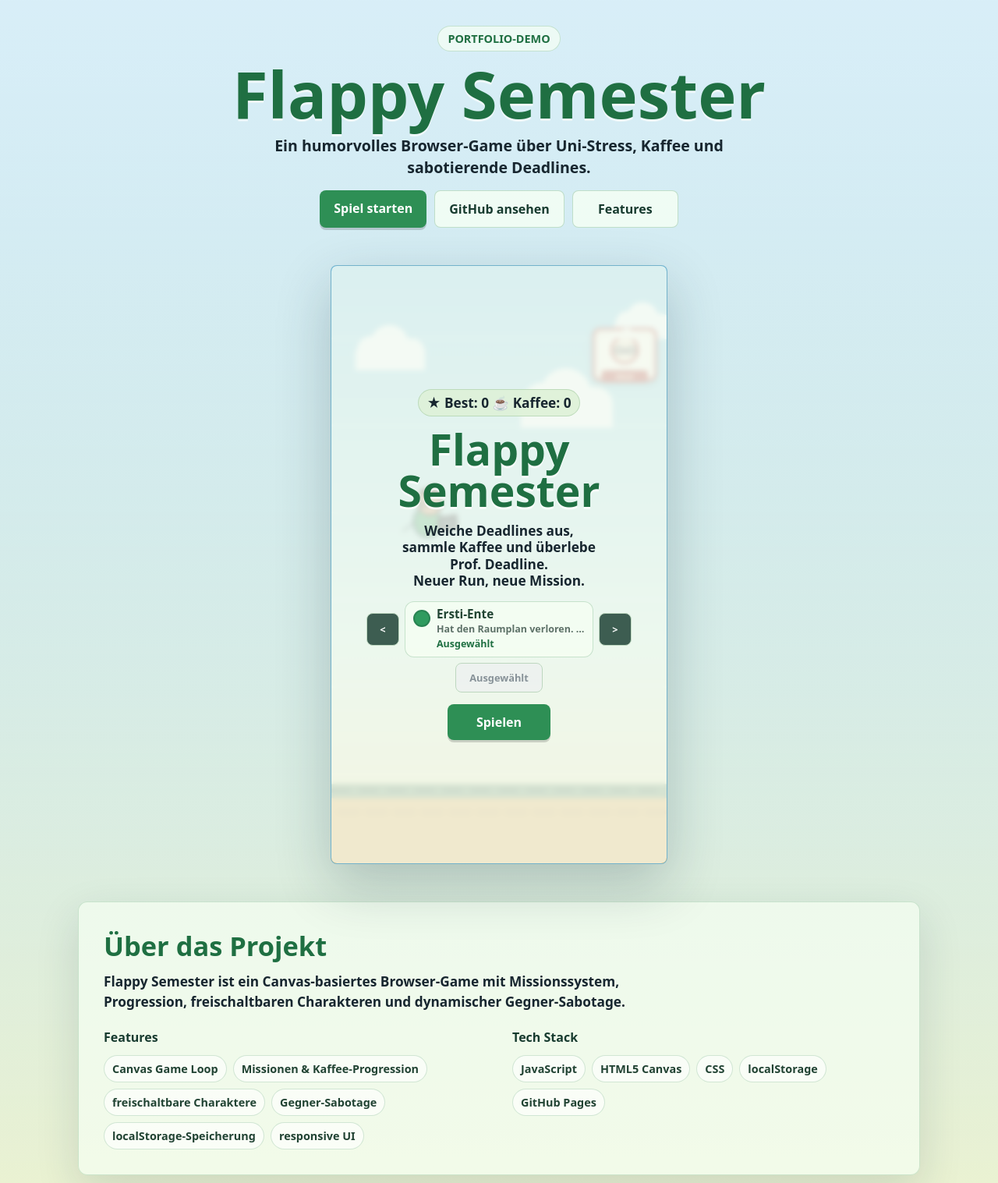
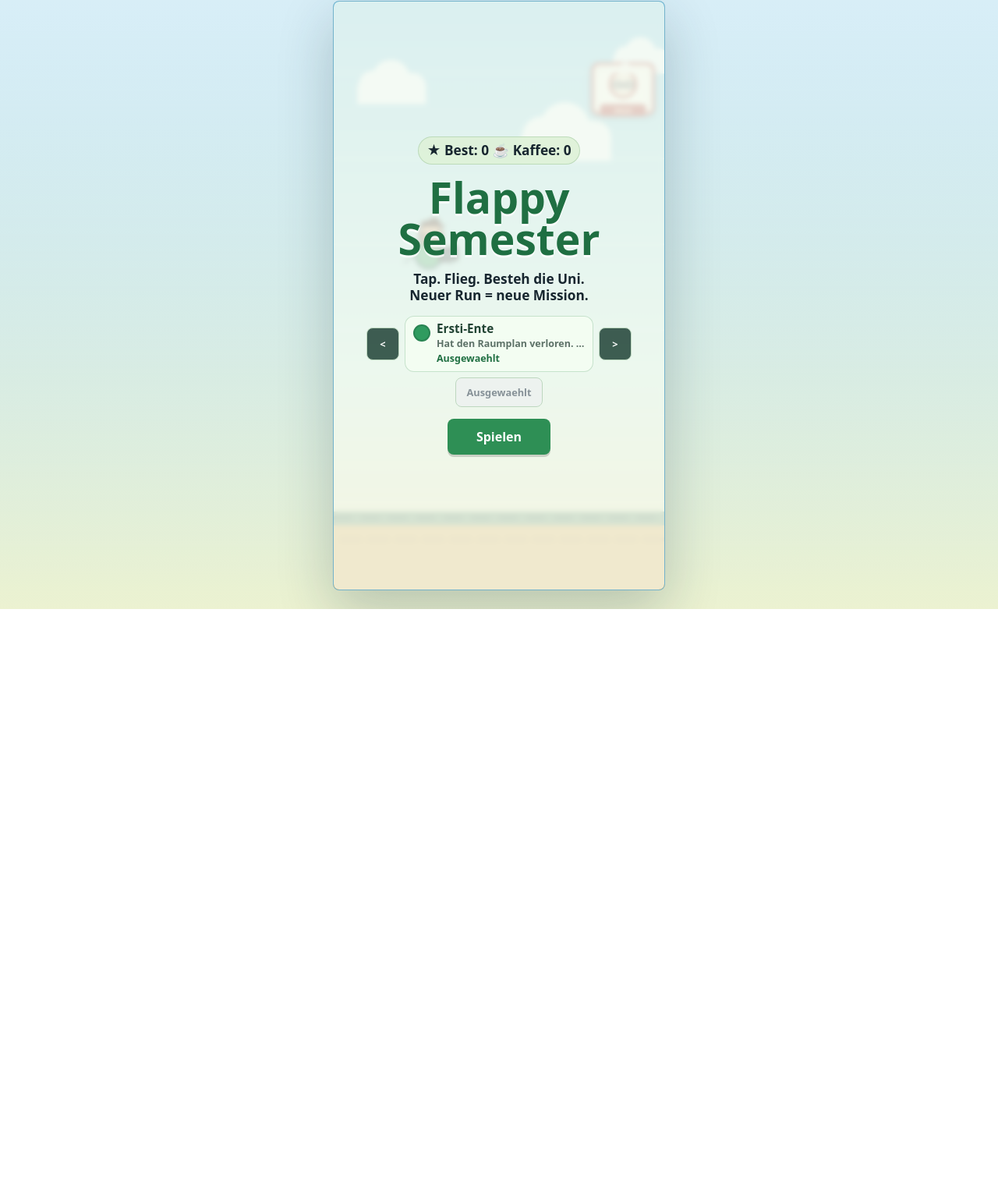
Before and after one commit to Pa3tte/flappy-semester, a website: page index.html in a window 1280 px wide. Shown: the part 23-1540 px from the top of the page at 78% size. After the commit the page ends 804 px from the top, so only its background shows below. Drawn offline with Linux system fonts and the light colour scheme.

Commit message:
Revert "zweiter commit"
This reverts commit 67da372a21452cf2e062ae776ad9316ef182368c.

```diff
--- a/index.html
+++ b/index.html
@@ -4,23 +4,11 @@
     <meta charset="utf-8">
     <meta name="viewport" content="width=device-width, initial-scale=1">
     <title>Flappy Semester</title>
-    <link rel="stylesheet" href="./styles.css">
+    <link rel="stylesheet" href="styles.css">
   </head>
   <body>
-    <main class="site-shell">
-      <section class="project-hero" aria-labelledby="projectTitle">
-        <p class="project-kicker">Portfolio-Demo</p>
-        <h1 id="projectTitle">Flappy Semester</h1>
-        <p>Ein humorvolles Browser-Game über Uni-Stress, Kaffee und sabotierende Deadlines.</p>
-        <div class="project-actions">
-          <a class="button-link" href="#game">Spiel starten</a>
-          <a class="button-link secondary-link" href="https://github.com/Pa3tte/flappy-semester" rel="noopener">GitHub ansehen</a>
-          <a class="button-link secondary-link" href="#features">Features</a>
-        </div>
-      </section>
-
-      <section id="game" class="app" aria-label="Flappy Semester Spiel">
-        <div class="game-shell">
+    <main class="app" aria-label="Flappy Semester Spiel">
+      <section class="game-shell">
         <div class="canvas-wrap">
           <canvas id="gameCanvas" width="432" height="768" aria-label="Flappy Semester Spielfeld"></canvas>
           <div id="gameToolbar" class="game-toolbar" aria-label="Spielstatus" hidden>
@@ -33,14 +21,16 @@
               <strong id="coffeeText">0</strong>
             </div>
             <button id="pauseButton" type="button" aria-label="Pause umschalten">Ⅱ</button>
-              <p id="missionText" class="mission-hud">Mission: Bereit</p>
+            <p id="missionText" class="mission-hud">Mission: Neuer Run = neue Mission</p>
             <span id="bestText" hidden>0</span>
+            <span id="goalLabel" hidden>Ziel</span>
+            <span id="goalText" hidden>0</span>
           </div>
           <div id="overlay" class="overlay" data-screen="start">
-              <p id="eyebrowText" class="eyebrow">Premium-Panik für zwischendurch</p>
+            <p id="eyebrowText" class="eyebrow">Premium-Panik fuer zwischendurch</p>
             <h1>Flappy<br>Semester</h1>
-              <p id="overlayText">Weiche Deadlines aus, sammle Kaffee und überlebe Prof. Deadline.</p>
-              <div id="skinChooser" class="skin-chooser" aria-label="Figur auswählen"></div>
+            <p id="overlayText">Hilf Byte-Basti durch die Koffeinzone, bevor das Modulhandbuch zurueckschlaegt.</p>
+            <div id="skinChooser" class="skin-chooser" aria-label="Figur auswaehlen"></div>
             <div class="overlay-actions">
               <button id="primaryButton" type="button">Spielen</button>
               <button id="menuButton" type="button" class="secondary menu-button" hidden>Hauptmenü</button>
@@ -48,39 +38,9 @@
             </div>
           </div>
         </div>
-        </div>
-      </section>
-
-      <section id="features" class="project-info" aria-labelledby="aboutTitle">
-        <h2 id="aboutTitle">Über das Projekt</h2>
-        <p>Flappy Semester ist ein Canvas-basiertes Browser-Game mit Missionssystem, Progression, freischaltbaren Charakteren und dynamischer Gegner-Sabotage.</p>
-
-        <div class="project-columns">
-          <div>
-            <h3>Features</h3>
-            <ul class="feature-list">
-              <li>Canvas Game Loop</li>
-              <li>Missionen & Kaffee-Progression</li>
-              <li>freischaltbare Charaktere</li>
-              <li>Gegner-Sabotage</li>
-              <li>localStorage-Speicherung</li>
-              <li>responsive UI</li>
-            </ul>
-          </div>
-          <div>
-            <h3>Tech Stack</h3>
-            <ul class="tech-list">
-              <li>JavaScript</li>
-              <li>HTML5 Canvas</li>
-              <li>CSS</li>
-              <li>localStorage</li>
-              <li>GitHub Pages</li>
-            </ul>
-          </div>
-        </div>
       </section>
     </main>
 
-    <script src="./src/standalone.js"></script>
+    <script src="src/standalone.js"></script>
   </body>
 </html>
--- a/src/standalone.js
+++ b/src/standalone.js
@@ -60,8 +60,8 @@
   // CONTENT
   const THEME = {
     title: "Flappy\nSemester",
-    subtitle: "Bestehe das Semester.",
-    howTo: "Tippen oder Space = Flap.\nWeiche dem Uni-Chaos aus.",
+    subtitle: "Tap. Flieg. Besteh die Uni.",
+    howTo: "Tippen oder Space = Flap.\nUni-Chaos ausweichen.",
     comments: [
       "Modulhandbuch sagt nein.",
       "Koffein leer.",
@@ -71,7 +71,7 @@
       "Compiler weint.",
       "Crashkurs bestanden."
     ],
-    scoreBursts: ["ECTS!", "Koffein!", "Noch wach!", "Build grün!", "Fast akademisch!"],
+    scoreBursts: ["ECTS!", "Koffein!", "Noch wach!", "Build gruen!", "Fast akademisch!"],
     obstacles: [
       { label: "WHITE WIRE", detail: "ENERGY", color: "#101820" },
       { label: "DEADLINE", detail: "23:59", color: "#b83b34" },
@@ -122,7 +122,7 @@
       },
       {
         id: "pruefungsamtPhantom",
-        name: "Prüfungsamt-Phantom",
+        name: "Pruefungsamt-Phantom",
         title: "Nur mittwochs sichtbar",
         description: "Erscheint nach Fristablauf.",
         priceCoffee: 0,
@@ -150,9 +150,9 @@
       },
       {
         id: "mensaMoewenlord",
-        name: "Mensa-Möwenlord",
+        name: "Mensa-Moewenlord",
         title: "Pommes sind sein Recht",
-        description: "Stiehlt Snacks und Würde.",
+        description: "Stiehlt Snacks und Wuerde.",
         priceCoffee: 1500,
         unlock: { type: "coffee_and_milestone", amount: 1500, milestone: "survive_25_sabotages" },
         colorPrimary: "#0f766e",
@@ -190,7 +190,7 @@
           warnShrink: "Neue Ordnung.",
           warnBluff: "Achtung Papierkram.",
           shift: "Abgabe vorgezogen.",
-          shrink: "Lücke? Welche Lücke?",
+          shrink: "Luecke? Welche Luecke?",
           bluff: "Nur Kleingedrucktes."
         }
       }
@@ -238,7 +238,7 @@
     },
     {
       id: "survive_2_sabotages",
-      text: "Überlebe 2 Sabotagen.",
+      text: "Ueberlebe 2 Sabotagen.",
       shortText: "2 Sabotagen",
       reward: 30,
       isComplete(game) {
@@ -262,8 +262,8 @@
     },
     {
       id: "pass_5_pipes",
-      text: "Schaffe 5 Säulen.",
-      shortText: "5 Säulen",
+      text: "Schaffe 5 Saeulen.",
+      shortText: "5 Saeulen",
       reward: 20,
       isComplete(game) {
         return game.model.stats.pipesPassed >= 5;
@@ -308,7 +308,7 @@
       return { tier: 1, name: "annoying", actionChance: 0.3, cooldown: 4.3, maxGapShift: 50, gapShrinkFactor: 0.9, minGapHeight: 136, maxComboActions: 1, tierMessage: "" };
     }
     if (score < 20) {
-      return { tier: 2, name: "stress", actionChance: 0.5, cooldown: 3.15, maxGapShift: 74, gapShrinkFactor: 0.82, minGapHeight: 120, maxComboActions: 1, tierMessage: "Prüfungsphase beginnt." };
+      return { tier: 2, name: "stress", actionChance: 0.5, cooldown: 3.15, maxGapShift: 74, gapShrinkFactor: 0.82, minGapHeight: 120, maxComboActions: 1, tierMessage: "Pruefungsphase beginnt." };
     }
     if (score < 30) {
       return { tier: 2, name: "crunch", actionChance: 0.68, cooldown: 2.35, maxGapShift: 84, gapShrinkFactor: 0.78, minGapHeight: 114, maxComboActions: 1, tierMessage: "" };
@@ -450,7 +450,7 @@
     const unlock = character.unlock || { type: "default" };
     const missing = [];
     if (unlock.type === "default") {
-      return { met: true, label: "Ausgewählt" };
+      return { met: true, label: "Ausgewaehlt" };
     }
     if ((unlock.type === "coffee" || unlock.type === "coffee_and_milestone") && progress.coffee < unlock.amount) {
       missing.push(`${unlock.amount} Kaffee`);
@@ -460,7 +460,7 @@
     }
     return {
       met: missing.length === 0,
-      label: missing.length ? `Benötigt: ${missing.join(" + ")}` : character.priceCoffee > 0 ? `${character.priceCoffee} Kaffee` : "Freischalten"
+      label: missing.length ? `Benoetigt: ${missing.join(" + ")}` : character.priceCoffee > 0 ? `${character.priceCoffee} Kaffee` : "Freischalten"
     };
   }
 
@@ -1445,16 +1445,7 @@
 
     showStart() {
       this.syncUi();
-      this.showOverlay(
-        `★ Best: ${this.bestScore}   ☕ Kaffee: ${this.coffee}`,
-        THEME.title,
-        "Weiche Deadlines aus, sammle Kaffee und überlebe Prof. Deadline.\nNeuer Run, neue Mission.",
-        "Spielen",
-        false,
-        true,
-        false,
-        ""
-      );
+      this.showOverlay(`★ Best: ${this.bestScore}   ☕ Kaffee: ${this.coffee}`, THEME.title, `${THEME.subtitle}\nNeuer Run = neue Mission.`, "Spielen", false, true, false, "");
     }
 
     showGameOver(comment) {
@@ -1643,6 +1634,14 @@
     resetRun(mission = null) {
       this.model = this.createModel(mission);
       this.opponentActions.reset();
+    }
+
+    getMissionProgressText() {
+      if (!this.model.mission) {
+        return "-";
+      }
+
+      return this.model.mission.progress(this);
     }
 
     getLiveCoffeeThisRun() {
@@ -1812,10 +1811,12 @@
       this.elements.toolbar.hidden = this.state !== GAME_STATE.PLAYING;
       this.elements.scoreText.textContent = `★ ${this.model.score}`;
       this.elements.bestText.textContent = String(this.bestScore);
+      this.elements.goalLabel.textContent = this.model.mission ? this.model.mission.shortText : "Ziel";
+      this.elements.goalText.textContent = this.getMissionProgressText();
       this.elements.coffeeText.textContent = `☕ +${this.getLiveCoffeeThisRun()}`;
       this.elements.missionText.textContent = this.model.mission
         ? `Mission: ${this.model.mission.text}`
-        : "Mission: Bereit";
+        : "Mission: Neuer Run = neue Mission";
       this.elements.pauseButton.disabled = this.state !== GAME_STATE.PLAYING;
       this.elements.pauseButton.textContent = "Ⅱ";
       if (this.state === GAME_STATE.START) {
@@ -1850,12 +1851,12 @@
       title.textContent = skin.name;
       description.textContent = `${skin.title}. ${skin.description}`;
       status.className = "character-status";
-      status.textContent = this.characterMessage || (selected ? "Ausgewählt" : unlocked ? "Freigeschaltet" : requirement.label);
+      status.textContent = this.characterMessage || (selected ? "Ausgewaehlt" : unlocked ? "Freigeschaltet" : requirement.label);
       details.append(swatch, title, description, status);
 
       actionButton.type = "button";
       actionButton.className = "skin-button character-action";
-      actionButton.textContent = selected ? "Ausgewählt" : unlocked ? "Auswählen" : "Freischalten";
+      actionButton.textContent = selected ? "Ausgewaehlt" : unlocked ? "Auswaehlen" : "Freischalten";
       actionButton.disabled = selected || (!unlocked && !canUnlock);
       actionButton.addEventListener("click", () => this.handleCharacterAction(skin));
 
@@ -1878,7 +1879,7 @@
     handleCharacterAction(skin) {
       const unlocked = isCharacterUnlocked(skin, this.progress);
       if (unlocked) {
-        this.selectCharacter(skin.id, "Ausgewählt!");
+        this.selectCharacter(skin.id, "Ausgewaehlt!");
         return;
       }
 
@@ -1934,6 +1935,8 @@
       toolbar: document.getElementById("gameToolbar"),
       scoreText: document.getElementById("scoreText"),
       bestText: document.getElementById("bestText"),
+      goalLabel: document.getElementById("goalLabel"),
+      goalText: document.getElementById("goalText"),
       coffeeText: document.getElementById("coffeeText"),
       missionText: document.getElementById("missionText"),
       pauseButton: document.getElementById("pauseButton"),
--- a/styles.css
+++ b/styles.css
@@ -29,17 +29,12 @@ body {
 }
 
 body {
-  overflow-x: hidden;
-  overflow-y: auto;
+  overflow: hidden;
   color: var(--ink);
   font-family: ui-rounded, "SF Pro Rounded", "Avenir Next", system-ui, -apple-system, BlinkMacSystemFont, sans-serif;
   background:
     linear-gradient(180deg, rgba(255, 255, 255, 0.7), rgba(255, 255, 255, 0.2)),
     linear-gradient(180deg, var(--sky-top), var(--sky-bottom));
-}
-
-a {
-  color: inherit;
 }
 
 button {
@@ -70,101 +65,10 @@ button:focus-visible {
   outline-offset: 3px;
 }
 
-.site-shell {
-  display: grid;
-  gap: clamp(22px, 5vw, 48px);
-  width: min(100% - 28px, 1080px);
-  margin: 0 auto;
-  padding: clamp(24px, 5vw, 56px) 0;
-}
-
-.project-hero,
-.project-info {
-  width: 100%;
-  color: #143f2c;
-}
-
-.project-hero {
-  display: grid;
-  gap: 14px;
-  justify-items: center;
-  text-align: center;
-}
-
-.project-kicker {
-  width: max-content;
-  margin: 0;
-  padding: 6px 12px;
-  color: var(--accent-dark);
-  font-size: clamp(0.76rem, 2.4vw, 0.9rem);
-  font-weight: 900;
-  text-transform: uppercase;
-  background: rgba(246, 255, 244, 0.72);
-  border: 1px solid rgba(65, 145, 88, 0.24);
-  border-radius: 999px;
-}
-
-.project-hero h1,
-.project-info h2,
-.project-info h3 {
-  margin: 0;
-  letter-spacing: 0;
-}
-
-.project-hero h1 {
-  color: var(--accent-dark);
-  font-size: clamp(2.55rem, 9vw, 5.2rem);
-  line-height: 0.95;
-  text-shadow: 0 3px 0 rgba(255, 255, 255, 0.62);
-}
-
-.project-hero p:not(.project-kicker) {
-  max-width: 640px;
-  margin: 0;
-  color: var(--ink);
-  font-size: clamp(1rem, 2.7vw, 1.22rem);
-  font-weight: 750;
-  line-height: 1.45;
-}
-
-.project-actions {
-  display: flex;
-  flex-wrap: wrap;
-  gap: 10px;
-  justify-content: center;
-}
-
-.button-link {
-  min-width: 136px;
-  padding: 12px 18px;
-  color: #fff;
-  font-weight: 900;
-  text-align: center;
-  text-decoration: none;
-  background: var(--accent);
-  border-radius: 8px;
-  box-shadow: 0 3px 0 rgba(0, 0, 0, 0.16);
-}
-
-.button-link:hover {
-  background: var(--accent-dark);
-}
-
-.secondary-link {
-  color: #173b2f;
-  background: rgba(246, 255, 244, 0.82);
-  border: 1px solid rgba(65, 145, 88, 0.28);
-  box-shadow: none;
-}
-
-.secondary-link:hover {
-  background: rgba(223, 245, 218, 0.92);
-}
-
 .app {
   display: grid;
-  min-height: auto;
-  padding: 0;
+  min-height: 100vh;
+  padding: clamp(14px, 3vh, 28px);
   place-items: center;
 }
 
@@ -259,7 +163,7 @@ button:focus-visible {
 
 .canvas-wrap {
   position: relative;
-  width: min(100%, 432px, calc((100svh - 32px) * 0.5625));
+  width: min(100%, calc((100vh - 44px) * 0.5625));
   max-width: 432px;
   aspect-ratio: 9 / 16;
   margin: 0 auto;
@@ -459,65 +363,14 @@ button:focus-visible {
   color: var(--accent-dark) !important;
 }
 
-.project-info {
-  padding: clamp(20px, 4vw, 32px);
-  background: rgba(246, 255, 244, 0.68);
-  border: 1px solid rgba(65, 145, 88, 0.22);
-  border-radius: 12px;
-  box-shadow: 0 20px 55px rgba(22, 49, 61, 0.14);
-}
+@media (max-width: 440px), (max-height: 720px) {
+  body {
+    overflow: auto;
+  }
 
-.project-info h2 {
-  color: var(--accent-dark);
-  font-size: clamp(1.55rem, 4vw, 2.15rem);
-}
-
-.project-info > p {
-  max-width: 740px;
-  margin: 10px 0 0;
-  color: var(--ink);
-  font-size: clamp(0.98rem, 2.4vw, 1.08rem);
-  font-weight: 700;
-  line-height: 1.5;
-}
-
-.project-columns {
-  display: grid;
-  grid-template-columns: repeat(2, minmax(0, 1fr));
-  gap: clamp(18px, 4vw, 34px);
-  margin-top: 22px;
-}
-
-.project-info h3 {
-  color: #173b2f;
-  font-size: 1rem;
-}
-
-.feature-list,
-.tech-list {
-  display: flex;
-  flex-wrap: wrap;
-  gap: 8px;
-  padding: 0;
-  margin: 12px 0 0;
-  list-style: none;
-}
-
-.feature-list li,
-.tech-list li {
-  padding: 7px 10px;
-  color: #214333;
-  font-size: 0.9rem;
-  font-weight: 850;
-  background: rgba(255, 255, 255, 0.62);
-  border: 1px solid rgba(65, 145, 88, 0.22);
-  border-radius: 999px;
-}
-
-@media (max-width: 440px), (max-height: 720px) {
   .app {
-    min-height: auto;
-    padding: 0;
+    min-height: 100svh;
+    padding: 10px;
   }
 
   .game-toolbar {
@@ -535,7 +388,7 @@ button:focus-visible {
   }
 
   .canvas-wrap {
-    width: min(100%, 432px, calc((100svh - 20px) * 0.5625));
+    width: min(100%, calc((100svh - 20px) * 0.5625));
   }
 
   .label {
@@ -578,26 +431,3 @@ button:focus-visible {
     padding: 9px 12px;
   }
 }
-
-@media (max-width: 720px) {
-  .site-shell {
-    width: min(100% - 20px, 1080px);
-    padding-block: 18px 28px;
-  }
-
-  .project-hero {
-    gap: 10px;
-  }
-
-  .project-actions {
-    width: min(100%, 320px);
-  }
-
-  .button-link {
-    flex: 1 1 132px;
-  }
-
-  .project-columns {
-    grid-template-columns: 1fr;
-  }
-}
```
Lines whose indentation alone changed are shown as unchanged.
